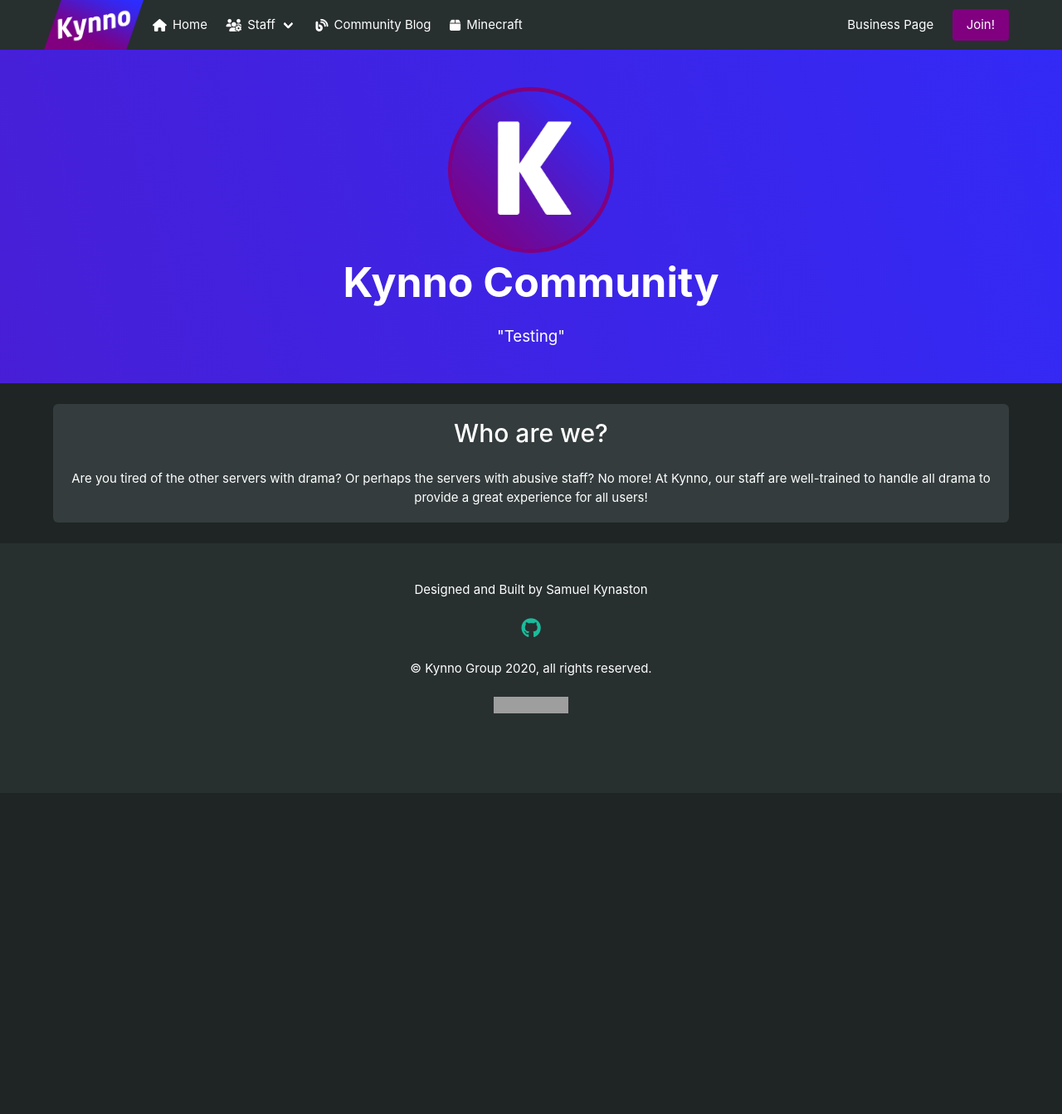
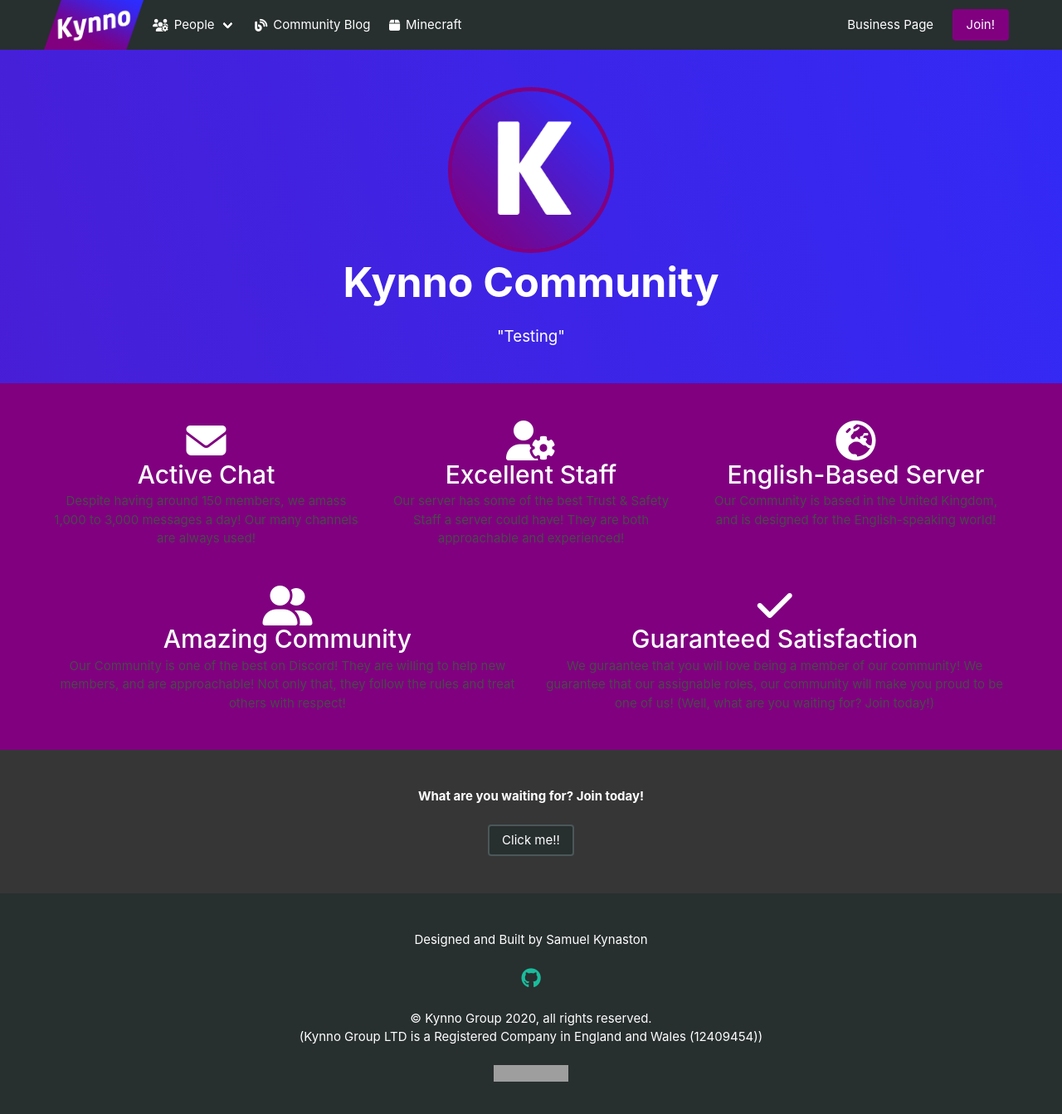
Before and after one commit to KynnoSoftware/kynno.github.io, a Jekyll site: the page built from index.html, in a window 1280 px wide and 1400 px high. Shown: the top 1343 px of the window at 83% size. Built offline with Jekyll 4.4.1, drawn with Linux system fonts in a browser that asks for light colours; nearby versions of some CDN libraries; grey boxes are pictures that could not be loaded.

Commit message:
Add files via upload

```diff
--- a/_includes/footer.html
+++ b/_includes/footer.html
@@ -6,6 +6,7 @@
         <br>
         <br>
         <p>© Kynno Group 2020, all rights reserved.</p>
+        <p>(Kynno Group LTD is a Registered Company in England and Wales (12409454))</p>
         <br>
         <a href="//www.dmca.com/Protection/Status.aspx?ID=373d8f01-a025-4e25-9672-305d1e0f0017" title="DMCA.com Protection Status" class="dmca-badge"> <img src ="https://images.dmca.com/Badges/dmca_protected_sml_120m.png?ID=373d8f01-a025-4e25-9672-305d1e0f0017"  alt="DMCA.com Protection Status" /></a>  <script src="https://images.dmca.com/Badges/DMCABadgeHelper.min.js"> </script>
     </div>
--- a/_includes/head.html
+++ b/_includes/head.html
@@ -18,6 +18,9 @@
     <script src="/sources/scripts/load.js"></script>
     <script src="/sources/scripts/jquery-1.9.1.min.js"></script>
     <script src="https://kit.fontawesome.com/bfadb5e813.js" crossorigin="anonymous"></script>
+    <script src="https://s3-us-west-2.amazonaws.com/s.cdpn.io/499416/TweenLite.min.js"></script>
+    <script src="https://s3-us-west-2.amazonaws.com/s.cdpn.io/499416/EasePack.min.js"></script>
+    <script src="https://s3-us-west-2.amazonaws.com/s.cdpn.io/499416/demo.js"></script>
 
     <script data-ad-client="ca-pub-4934773495862763" async src="https://pagead2.googlesyndication.com/pagead/js/adsbygoogle.js"></script>
 </head>
--- a/_includes/hero.html
+++ b/_includes/hero.html
@@ -2,7 +2,7 @@
 <nav class="navbar is-dark is-fixed-top">
     <div class="container">
         <div class="navbar-brand">
-            <a class="navbar-item" id="branding" href="https://www.kynno.xyz"><img src="https://kynno.xyz/sources/images/navlogo.png"></a>
+            <a class="navbar-item" id="branding" href="/"><img src="https://kynno.xyz/sources/images/navlogo.png"></a>
             <span class="navbar-burger burger mobile-nav" data-target="navMenu">
                 <span></span>
                 <span></span>
@@ -11,30 +11,41 @@
         </div>
         <div id="navMenu" class="navbar-menu">
             <div class="navbar-start">
-                <a href="/" class="navbar-item">
-                    <i class="fas fa-home" style="margin-right:7px;"></i>Home
-                </a>
                 <div class="navbar-item has-dropdown is-hoverable">
                     <a class="navbar-link" href="./staff">
-                        <i class="fas fa-users-cog" style="margin-right:7px;"></i> Staff
+                        <i class="fas fa-users-cog" style="margin-right:7px;"></i> People
                     </a>
 
                     <div class="navbar-dropdown">
+                        <p class="navbar-item">
+                            <i class="fas fa-suitcase" style="margin-right:7px;"></i> <b>Leadership</b>
+                        </p>
                         <a href="./staff#owners" class="navbar-item">
-                            <i class="fas fa-suitcase" style="margin-right:7px;"></i> Owners
+                            Owners
                         </a>
                         <a href="./staff#managers" class="navbar-item">
-                            <i class="fas fa-suitcase" style="margin-right:7px;"></i> Managers
+                            Managers
                         </a>
+                        <hr class="navbar-divider">
+                        <p class="navbar-item">
+                            <i class="fas fa-handshake" style="margin-right:7px;"></i> <b>Trust & Safety</b>
+                        </p>
                         <a href="./staff#administrators" class="navbar-item">
-                            <i class="fas fa-hammer" style="margin-right:7px;"></i> Administrators
+                            Administrators
                         </a>
                         <a href="./staff#moderators" class="navbar-item">
-                            <i class="fas fa-wrench" style="margin-right:7px;"></i> Moderators
+                            Moderators
+                        </a>
+                        <hr class="navbar-divider">
+                        <p class="navbar-item">
+                            <i class="fas fa-users" style="margin-right:7px;"></i> <b>Volunteers</b>
+                        </p>
+                        <a href="./staff#moderators" class="navbar-item">
+                            Helpers
                         </a>
                     </div>
                 </div>
-                <a href="/blog/" class="navbar-item">
+                <a href="/test-blog.html" class="navbar-item">
                     <i class="fas fa-blog" style="margin-right:7px;"></i> Community Blog
                 </a>
                 <a href="https://mc.kynno.xyz" class="navbar-item" target="_blank">
--- a/_layouts/blog.html
+++ b/_layouts/blog.html
@@ -10,6 +10,7 @@
 
     <body class="{% if page.wide == 'ish' %}wide-ish{% elsif page.wide %}wide{% endif %} {% if page.url == '/' %}is-home{% endif %}">
       {% include hero.html %}
+
           <div class="container box" style="margin-top:15px;">
             {% if page.permalink != '/' %}
               <aside id="meta">
--- a/_layouts/default.html
+++ b/_layouts/default.html
@@ -16,7 +16,7 @@
         </div>
         {% include hero.html %}
         <section class="hero is-kynno-gradient">
-            <div class="hero-body">
+            <div class="hero-body container">
               <div class="container has-text-centered">
                 <img src="sources/images/kynno.png" class="logo spin" style="max-height: 200px;">
                 <p class="title" style="font-size:50px;">
@@ -31,11 +31,56 @@
               </div>
             </div>
         </section>
-        <section class="main has-text-centered container">
-            <div class="box">
-                <h1 class="title">Who are we?</h1>
+        <section class="hero is-kynno is-bold">
+            <div class="hero-body">
+                <div class="container">
+                    <div class="columns">
+
+                        <div class="column has-text-centered text-white">
+                            <i class="fas fa-envelope" style="font-size: 48px; color:#fff;"></i>
+                            <p class="title">Active Chat</p>
+                            <p>Despite having around 150 members, we amass 1,000 to 3,000 messages a day! Our many channels are always used!</p>
+                        </div>
+
+                        <div class="column has-text-centered text-white">
+                            <i class="fas fa-user-cog" style="font-size: 48px; color:#fff;"></i>
+                            <p class="title">Excellent Staff</p>
+                            <p>Our server has some of the best Trust & Safety Staff a server could have! They are both approachable and experienced!</p>
+                        </div>
+
+                        <div class="column has-text-centered text-white">
+                            <i class="fas fa-globe-europe" style="font-size: 48px; color:#fff;"></i>
+                            <p class="title">English-Based Server</p>
+                            <p>Our Community is based in the United Kingdom, and is designed for the English-speaking world!</p>
+                        </div>
+
+                    </div>
+
+                    <br>
+
+                    <div class="columns">
+
+                        <div class="column has-text-centered text-white">
+                            <i class="fas fa-user-friends" style="font-size: 48px; color:#fff;"></i>
+                            <p class="title">Amazing Community</p>
+                            <p>Our Community is one of the best on Discord! They are willing to help new members, and are approachable! Not only that, they follow the rules and treat others with respect!</p>
+                        </div>
+
+                        <div class="column has-text-centered text-white">
+                            <i class="fas fa-check" style="font-size: 48px; color:#fff;"></i>
+                            <p class="title">Guaranteed Satisfaction</p>
+                            <p>We guraantee that you will love being a member of our community! We guarantee that our assignable roles, our community will make you proud to be one of us! (Well, what are you waiting for? Join today!)</p>
+                        </div>
+
+                    </div>
+                </div>
+            </div>
+        </section>
+        <section class="hero is-dark">
+            <div class="hero-body has-text-centered">
+                <b><p>What are you waiting for? Join today!</p></b>
                 <br>
-                <p>Are you tired of the other servers with drama? Or perhaps the servers with abusive staff? No more! At Kynno, our staff are well-trained to handle all drama to provide a great experience for all users!</p>
+                <a class="button is-blue" href="https://discord.io/kynno"> Click me!! </a>
             </div>
         </section>
         {% include footer.html %}
```
Also changed, not shown: _includes/sidebar.html (added, +18 -0 lines), _layouts/blog-test.html (added, +22 -0 lines), _layouts/staff.html (+80 -35 lines).
